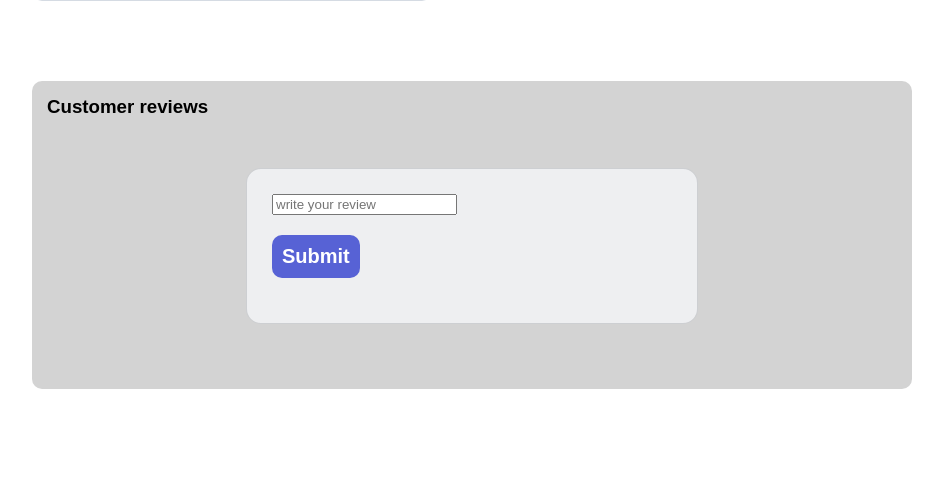
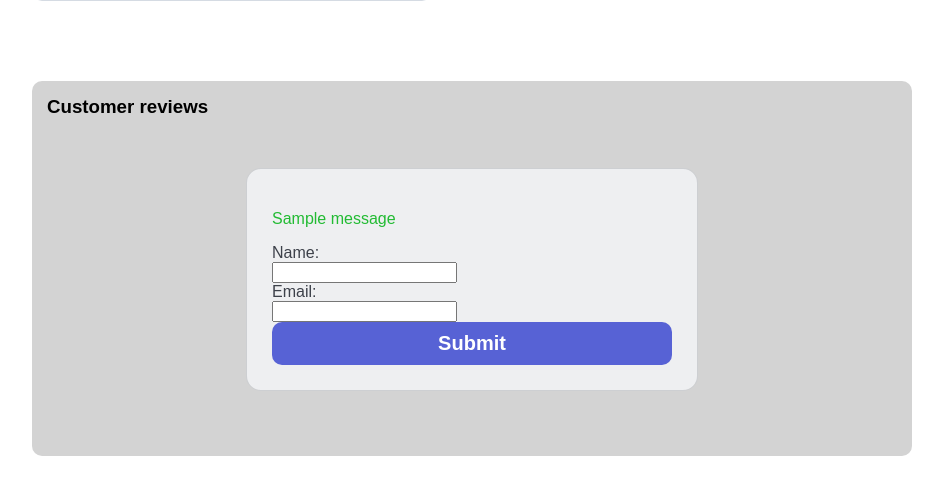
Before and after one commit to uditparmar90/e-commarce, a Django app: a page that uses myshop/products/templates/products/product_detail_page.html in a window 1280 px wide. Shown: the part 409-905 px from the top of the page, without its empty margins (168-1111 px from the left). Before the commit the page ends 798 px from the top, so only its background shows below. Run offline with Django 4.2, Linux system fonts and the light colour scheme; tables that the repository leaves empty hold one stand-in row (values such as "Sample post"); grey boxes marked "Sample" are stand-in pictures; one stand-in notice (Sample message) is shown.

Commit message:
error massage and sucess msg using django forms

```diff
--- /dev/null
+++ b/myshop/products/forms.py
@@ -0,0 +1,5 @@
+from django import forms
+
+class FeedbackForm(forms.Form):
+    name=forms.CharField()
+    email=forms.EmailField()
--- a/myshop/products/templates/products/product_detail_page.html
+++ b/myshop/products/templates/products/product_detail_page.html
@@ -34,8 +34,32 @@
             <h3 style="font-weight:bold; margin:0px;">Customer reviews</h3>
             <form action="" method="POST">
                 {% csrf_token %}
-                <input type="text" placeholder="write your review">
-                <button style="width:auto;padding:10px;display:flex!important;margin:20px 0px";>Submit</button>
+                {% comment %} <input type="text" placeholder="write your review" name="review">
+                <button style="width:auto;padding:10px;display:flex!important;margin:20px 0px";>Submit</button> {% endcomment %}
+
+                {% if messages%}
+                {% for msg in messages %}
+                <p style="color:#22BB33;">{{msg}}</p>
+                {% endfor %}
+                {% endif %}
+
+                {% comment %} {{form}}  {% endcomment %}
+                {{form.name.label_tag}}<br>
+                {%for error in form.name.errors%}
+                    <p style="color:red;">{{error}}</p>
+                {%endfor%}
+                {{form.name}}<br>
+
+                {{form.email.label_tag}}<br>
+                {%for error in form.email.errors%}
+                    <p style="color:red;">{{error}}</p>
+                {% endfor %}
+                {{form.email}}<br>
+
+
+
+                <button type="Submit">Submit</button>
+
             </form>
         </section>
 
--- a/myshop/products/views.py
+++ b/myshop/products/views.py
@@ -1,6 +1,8 @@
 from django.shortcuts import render
 from django.http import HttpResponse
 from .models import Product
+from .forms import FeedbackForm
+from django.contrib import messages
 
 # Create your views here.
 
@@ -28,4 +30,13 @@ def product_cat(request, product):
 def product_page(request,product_brand,product_slug):
     product=Product.objects.get(slug=product_slug)
 
-    return render(request,"products/product_detail_page.html",{"product":product})
+    form=FeedbackForm()
+    if request.method=="GET":
+        return render(request,"products/product_detail_page.html",{"product":product,"form":form})
+    else:
+        form=FeedbackForm(request.POST)
+        if form.is_valid():
+            # print(form.cleaned_data)
+            messages.success(request,"Thanks for your review!")
+
+        return render(request,"products/product_detail_page.html",{"product":product,"form":form})
```
